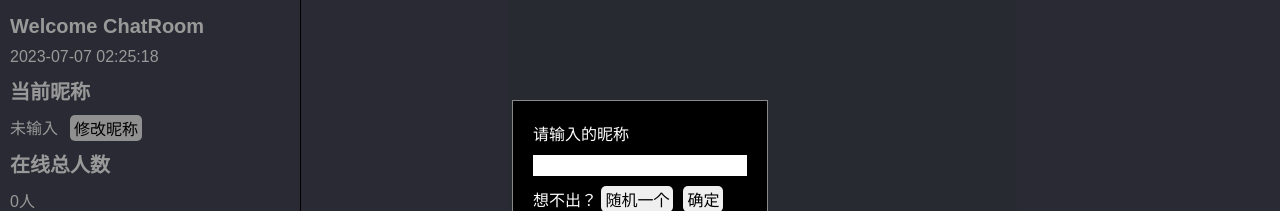
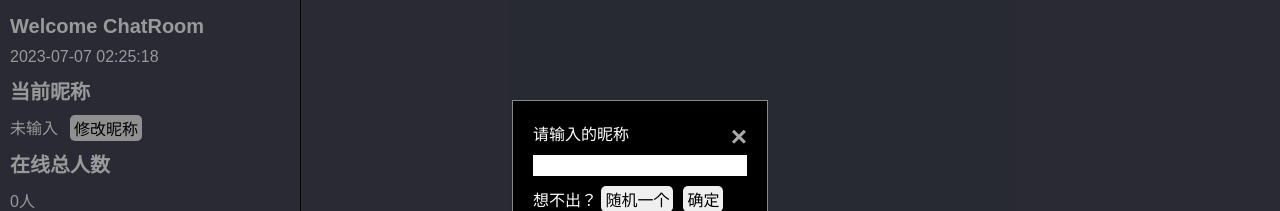
Before and after one commit to sumingcheng/NodeChat, a Vue app in the folder Client/: page / in a window 1280 px wide. Shown: the top 211 px of the page. Built offline with nearby package versions, Linux system fonts and the light colour scheme.

Commit message:
add:close

```diff
--- a/Client/src/assets/index.less
+++ b/Client/src/assets/index.less
@@ -86,3 +86,17 @@
   width: 100%;
   padding: 1px 4px;
 }
+
+.close {
+  color: #aaaaaa;
+  float: right;
+  font-size: 28px;
+  font-weight: bold;
+}
+
+.close:hover,
+.close:focus {
+  color: #fff;
+  text-decoration: none;
+  cursor: pointer;
+}
--- a/Client/src/components/modal/index.vue
+++ b/Client/src/components/modal/index.vue
@@ -33,18 +33,4 @@ defineProps({
   border: 1px solid #888;
   width: 20%;
 }
-
-.close {
-  color: #aaaaaa;
-  float: right;
-  font-size: 28px;
-  font-weight: bold;
-}
-
-.close:hover,
-.close:focus {
-  color: #000;
-  text-decoration: none;
-  cursor: pointer;
-}
 </style>
--- a/Client/src/utils/index.ts
+++ b/Client/src/utils/index.ts
@@ -1,9 +1,9 @@
 export function getLocalStorage(key: string) {
-  return sessionStorage.getItem(key);
+  return localStorage.getItem(key);
 }
 
 export function setLocalStorage(key: string, value: string) {
-  sessionStorage.setItem(key, value);
+  localStorage.setItem(key, value);
 }
 
 export const isMobile = /Android|webOS|iPhone|iPad|iPod|BlackBerry|IEMobile|Opera Mini/i.test(navigator.userAgent);
--- a/Client/src/views/index.vue
+++ b/Client/src/views/index.vue
@@ -20,6 +20,7 @@
                 @keydown.enter="toMsg" @keydown.enter.prevent/>
     </div>
     <Modal :show="showModal">
+      <span class="close" @click="showModal=false">&times;</span>
       <h2 style="padding-bottom:10px ">请输入的昵称</h2>
       <input class="MoInput" v-model="username" @keydown.enter="initName"/>
       <div class="randomName">想不出？
@@ -100,8 +101,22 @@ const initConnect = () => {
     MsgList.push(msgObj)
     nextTick(() => {
       scrollToBottom()
+      titleFlash()
     });
   });
+}
+
+// 标题栏闪烁
+const titleFlash = () => {
+  let title = document.title;
+  let timer: any = null;
+  timer = setInterval(() => {
+    document.title = document.title == '【】' ? '【你有新消息】' : '【】';
+  }, 500);
+  window.onfocus = () => {
+    clearInterval(timer);
+    document.title = title;
+  }
 }
 
 // 断开连接
@@ -131,9 +146,11 @@ const scrollToBottom = () => {
 }
 
 onMounted(() => {
+  let LocalName = getLocalStorage('username')
   // 获取昵称
-  if (getLocalStorage('username')) {
-    ClientData.value.username = username;
+  if (LocalName) {
+    ClientData.value.username = LocalName;
+    nickname.value = LocalName;
     showModal.value = false;
     initConnect()
   } else {
```
